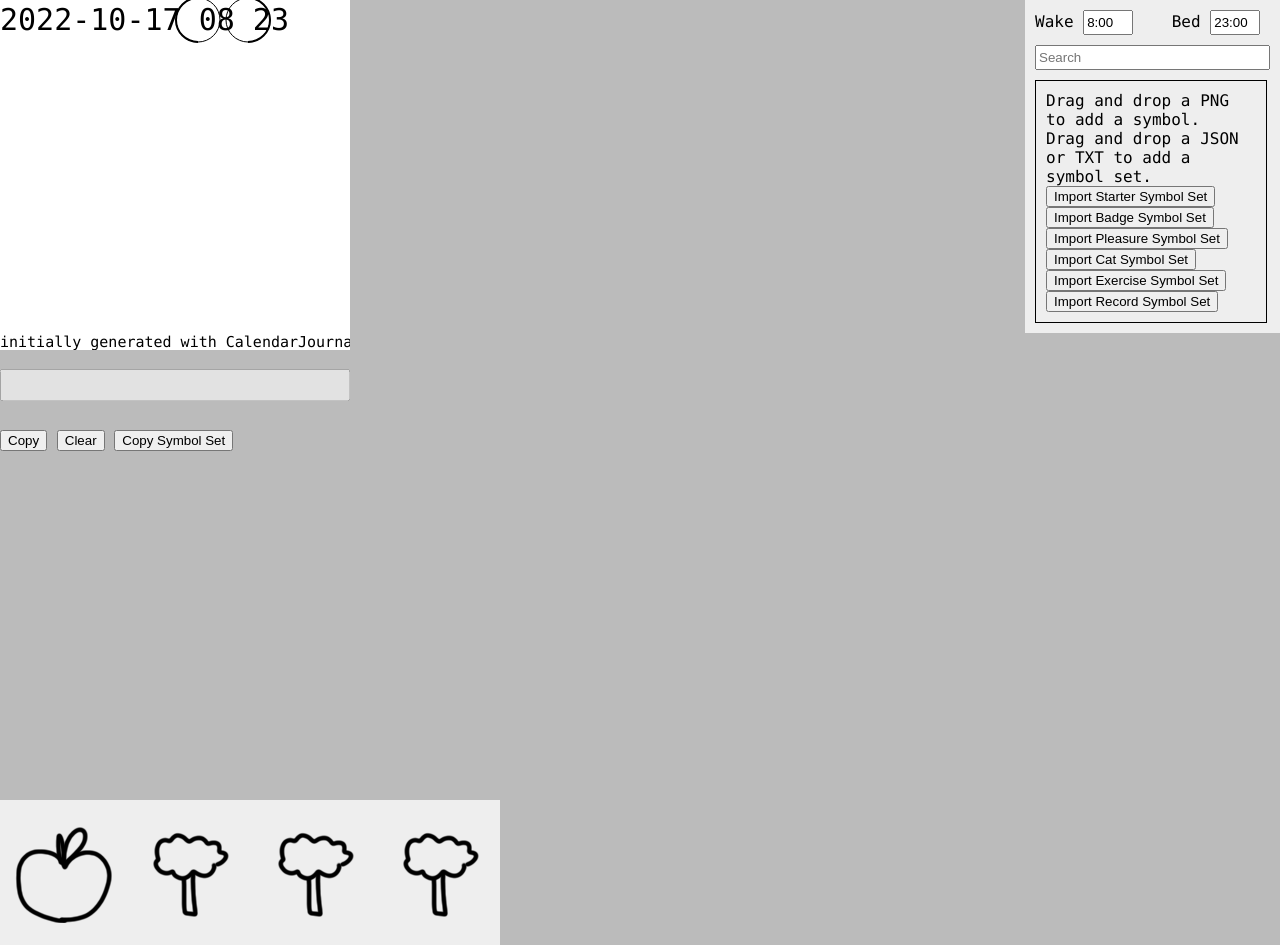
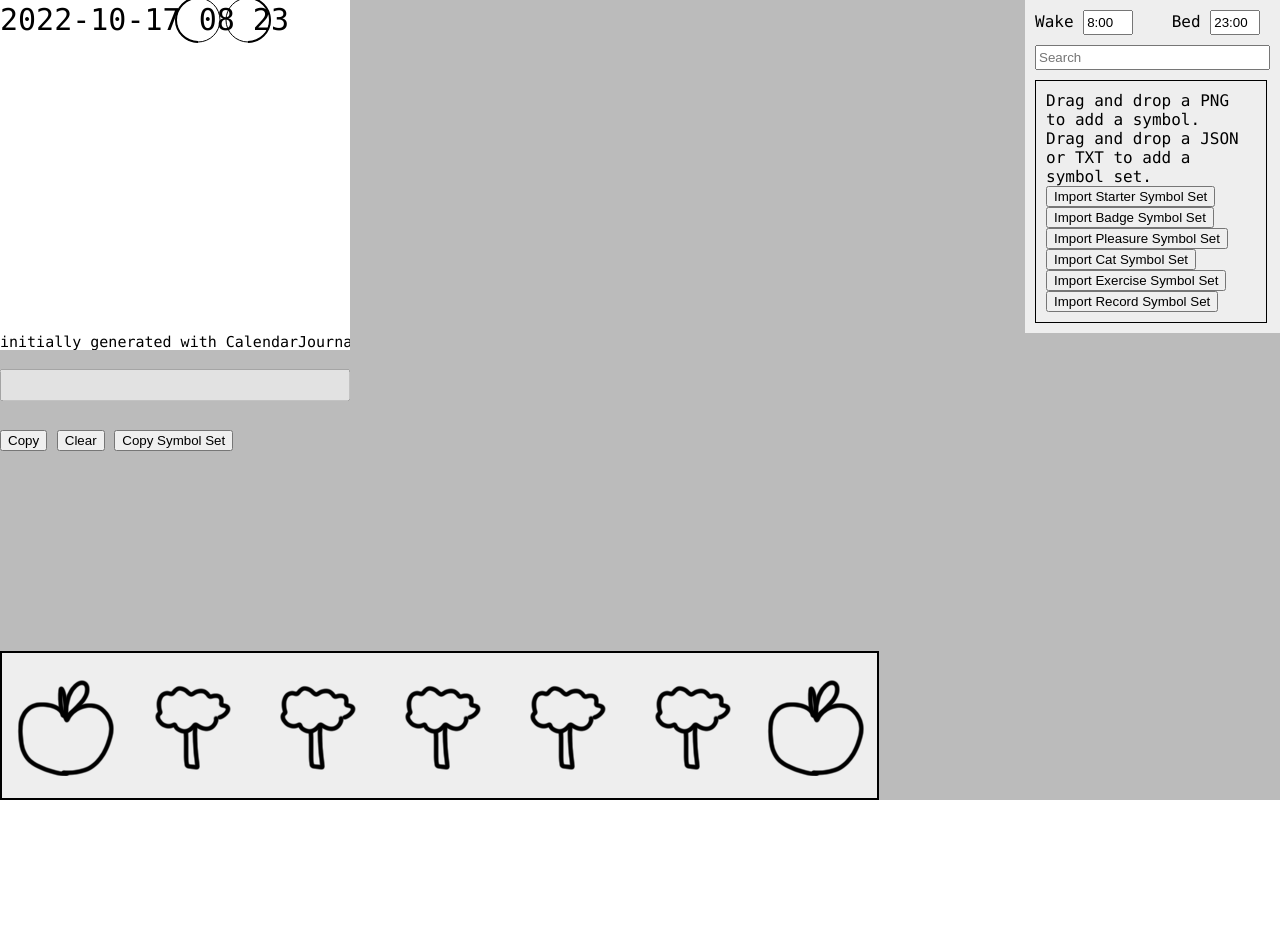
Before and after one commit to shieldgenerator7/CalendarJournal, a website: page index.html in a window 1280 px wide. After the commit the page ends 800 px from the top, so only its background shows below. Drawn offline with Linux system fonts and the light colour scheme.

Commit message:
Improve style of entry list

```diff
--- a/index.html
+++ b/index.html
@@ -99,7 +99,6 @@
             <button id="btnCopySymbolSet" onclick="btnCopySymbolSetClicked()">
                 Copy Symbol Set
             </button>
-        </div>
             <!-- Entry Selection -->
             <div id="divHistory" class="divHistory">
                 <button id="btn20221017" class="entryButton"
@@ -132,6 +131,22 @@
                 >
                     <img src="src/Assets/Sprites/vegetable.png" />
                 </button>
+                <button id="btn20221017" class="entryButton"
+                    onclick="console.log('2022-10-17 clicked')"
+                >
+                    <img src="src/Assets/Sprites/fruit.png" />
+                </button>
+                <button id="btn20221017" class="entryButton"
+                    onclick="console.log('2022-10-18 clicked')"
+                >
+                    <img src="src/Assets/Sprites/vegetable.png" />
+                </button>
+                <button id="btn20221017" class="entryButton"
+                    onclick="console.log('2022-10-17 clicked')"
+                >
+                    <img src="src/Assets/Sprites/fruit.png" />
+                </button>
+            </div>
         </div>
     </div>
 </body>
--- a/main.css
+++ b/main.css
@@ -90,9 +90,15 @@ p {
 .divHistory{
   display: flex;
   height: 145px;
-  max-width: 500px;
+  max-width: 875px;
   overflow-x: scroll;
   background-color: #EEEEEE;
+  border: solid 2px;
+  /* 2022-10-17: copied from https://stackoverflow.com/a/33158108/2336212 */
+  position: fixed;
+  bottom: 0px;
+  left: 0px;
+  z-index: 500;
 }
 
 .entryButton{
```
Lines whose indentation alone changed are shown as unchanged.
